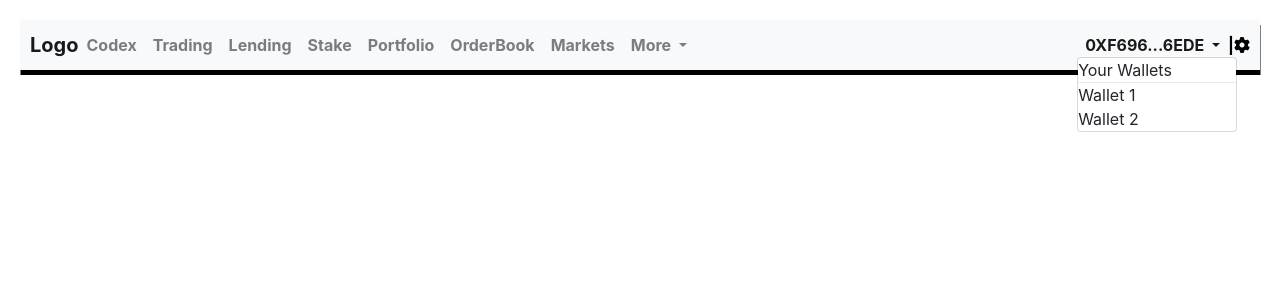
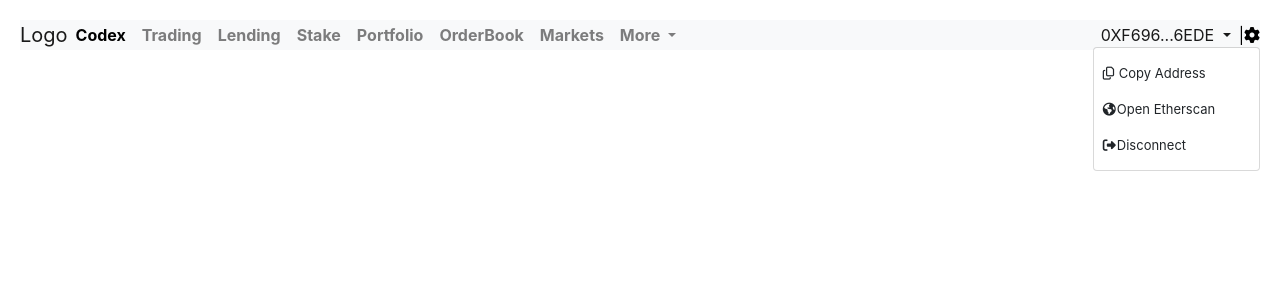
Before and after one commit to farjanaHuq/VUE-Navbar, a Vue app in the folder project-navbar/: page / in a window 1280 px wide. Both pictures are taken after a click on the button "0XF696...6EDE". Shown: the top 300 px of the page. Built offline with nearby package versions, Linux system fonts and the light colour scheme.

Commit message:
user wallet complete

```diff
--- a/project-navbar/src/components/Navbar.vue
+++ b/project-navbar/src/components/Navbar.vue
@@ -6,31 +6,31 @@
         <button class="navbar-toggler" type="button" data-toggle="collapse" data-target="#navbarSupportedContent" aria-controls="navbarSupportedContent" aria-expanded="false" aria-label="Toggle navigation">
             <span class="navbar-toggler-icon"></span>
         </button>
-
+        <!-- Navbar options -->
         <div class="collapse navbar-collapse" id="navbarSupportedContent">
             <ul class="navbar-nav mr-auto">
             <li class="nav-item">
-                <a class="nav-link" href="#">Codex <span class="sr-only">(current)</span></a>
+                <a class="nav-link" href="#" style="font-weight:bold; color:black">Codex <span class="sr-only">(current)</span></a>
             </li>
-            <li class="nav-item">
+            <li class="nav-item" id="navbar-options">
                 <a class="nav-link" href="#">Trading</a>
             </li>
-            <li class="nav-item">
+            <li class="nav-item" id="navbar-options">
                 <a class="nav-link" href="#">Lending</a>
             </li>
-            <li class="nav-item">
+            <li class="nav-item" id="navbar-options">
                 <a class="nav-link" href="#">Stake</a>
             </li>
-            <li class="nav-item">
+            <li class="nav-item" id="navbar-options">
                 <a class="nav-link" href="#">Portfolio</a>
             </li>
-            <li class="nav-item">
+            <li class="nav-item" id="navbar-options">
                 <a class="nav-link" href="#">OrderBook</a>
             </li>
-            <li class="nav-item">
+            <li class="nav-item" id="navbar-options">
                 <a class="nav-link" href="#">Markets</a>
             </li>
-            <li class="nav-item dropdown">
+            <li class="nav-item dropdown" id="navbar-options">
                 <a class="nav-link dropdown-toggle" href="#" id="navbarDropdown" role="button" data-toggle="dropdown" aria-haspopup="true" aria-expanded="false">
                 More
                 </a>
@@ -47,22 +47,27 @@
                 <li class="nav-item dropdown ">
                   <a class="nav-link dropdown-toggle" href="#" id="navbarDropdown" role="button" data-toggle="dropdown" aria-haspopup="true" aria-expanded="false">0XF696...6EDE
                   </a>
-                  <div class="dropdown-menu" aria-labelledby="navbarDropdown">
-                      <div>
-                        <a class="dropdown-item" href="#">Your Wallets</a>
-                      </div>
-                          <div class="dropdown-divider"></div>
-                      <a class="dropdown-item" href="#">Wallet 1</a>
+                   <!-- user wallet dropdown menue-->
+                  <div class="dropdown-menu" aria-labelledby="navbarDropdown" id="user-walet-box">
+                             <div class="row" id="user-wallet-items" style="">
+                                      <div class="nav-item" role="button"><i class="fa fa-files-o" aria-hidden="true" style="width:16px; height: 14px"></i>Copy Address</div>
+                            </div>
 
-                      <a class="dropdown-item" href="#">Wallet 2 </a>
+                             <div class="row" id="user-wallet-items" style="">
+                                      <div class="nav-item" role="button"><i class="fa fa-globe" aria-hidden="true" style="width:14px; height: 16px"></i>Open Etherscan</div>
+                            </div>
+                             <div class="row" id="user-wallet-items" style="">
+                                      <div class="nav-item" role="button"><i class="fa fa-sign-out" aria-hidden="true" style="width:14px; height: 16px"></i>Disconnect</div>
+                            </div>
                   </div>
                 </li>
                 <li style="color:gray font-weight:light padding-right: 2px"> | </li>
 
+<!-- This section covers navbar settinngs. The gear icon is clickable and displays a dropdown menue to edit layout. -->
                  <li class="dropdown">
                   <a class="dropdown" role="button" data-toggle="dropdown">
                   <i class="fa fa-cog"></i></a>
-                  <div class="dropdown-menu" id="settings-layout" style="">
+                  <div class="dropdown-menu" id="settings-layout">
                       <div id="setting-layout-inside">
                             <div class="row" id="div-divider">
                                    <div class="col-sm-6" style="font-size:13px">Light</div>
@@ -73,12 +78,13 @@
 
                                    <div class="col-sm-2 text-right"><i class="fa fa-columns" style="color:#6C757D; margin-top:16px" aria-hidden="true"></i></div>
                             </div>
-
+                            <!-- edit layout button -->
                             <div class="row" id="layout-edit" style="font-size:13px; height:20px; widhth:62px; font-weight:light; margin-left:9px; margin-top 10.67px;">
-                                      <div class="nav-item"> <i class="fa fa-pencil-square-o" aria-hidden="true" style="margin-right:8px width:16px; height: 14.22px"></i>Edit Layout</div>
+                                      <div class="nav-item" role="button"><i class="fa fa-pencil-square-o" aria-hidden="true" style="margin-right:8px width:16px; height: 14.22px"></i>Edit Layout</div>
                             </div>
+                            <!-- default layout button -->
                              <div class="row" id="layout-default" style="font-size:13px; height:20px; widhth:62px; font-weight:light; margin-left:9px; margin-top:19.11px;">
-                                      <div class="nav-item"><i class="fa fa-repeat" aria-hidden="true" style="width:16px; height: 16px"></i>Default Layout</div>
+                                      <div class="nav-item" role="button"><i class="fa fa-repeat" aria-hidden="true" style="width:16px; height: 16px"></i>Default Layout</div>
                             </div>
                       </div>
                   </div>
@@ -105,44 +111,36 @@ export default {
   margin: 0;
   padding: 0;
 }
-body {
-  font-family: 'Poppins', sans-serif;
-  color: #000;
-  font-weight: bold;
-}
-
 .navbar{
      max-width: 1440px;
      max-height:80px;
      margin: 20px;
      color: #000;
-     background-color: fff;
-     font-weight: bold;
-     padding: 10px;
-     box-shadow: 0.5px 5px ;
+     background-color:#FFFFFF;
+     font-size: 16px;
 }
 .navbar-toggler{
   background-color: blue !important;
 }
-.btn {
-  display: inline-block;
-  background: #000;
-  color: #fff;
-  border: none;
-  padding: 10px 20px;
-  margin: 5px;
-  border-radius: 5px;
-  cursor: pointer;
-  text-decoration: none;
-  font-size: 15px;
-  font-family: inherit;
+#navbar-options{
+  color:black;
+  font-size: 16px;
+  font-weight:bold;
 }
-
+#user-walet-box{
+  height: 124px;
+  width: 167px
+}
+#user-wallet-items{
+ font-size:13px;
+ height:20px;
+ margin-left:9px;
+ margin-top:16px;
+}
 #settings-layout{
   height: 169px;
   width: 167px
 }
-
 #setting-layout-inside{
   height: 135px;
   width: 137px;
@@ -151,7 +149,6 @@ body {
   margin-right:16px;
   /* border: 1px solid;
   border-top: 12px, solid; */
-
 }
 #div-divider{
   height: 36px;
```
